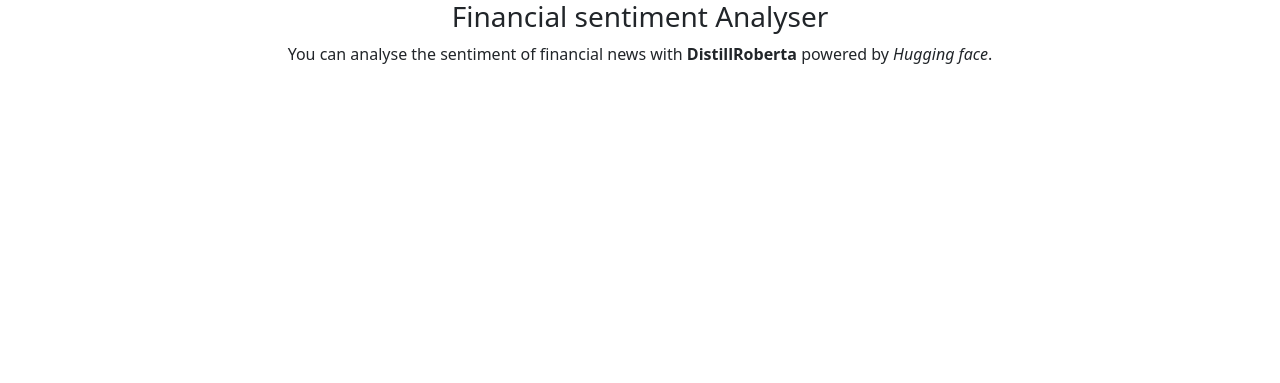
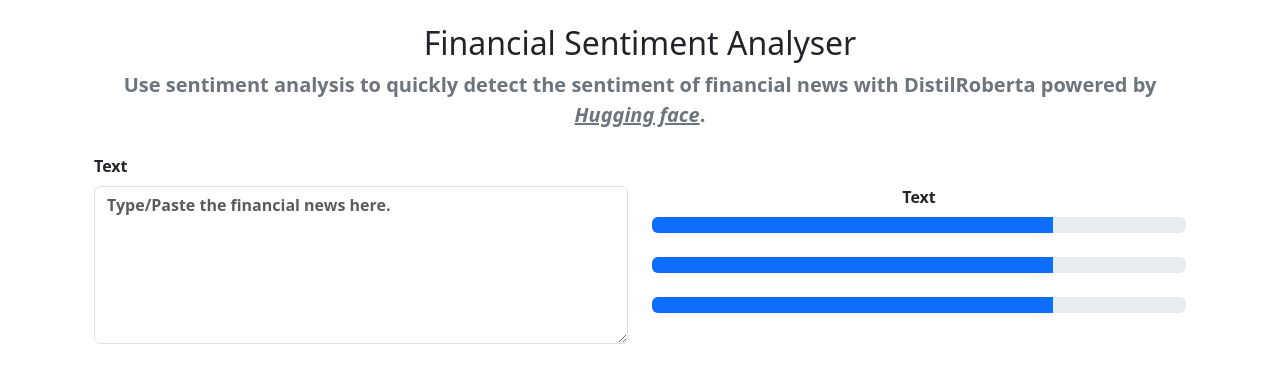
Before and after one commit to flora-shek/financal_news_sentiment_analysis, a Flask app: page / in a window 1280 px wide. Shown: the top 383 px of the page. Run offline with Flask 3, Linux system fonts and the light colour scheme.

Commit message:
added progress bar

```diff
--- a/templates/index.html
+++ b/templates/index.html
@@ -3,11 +3,44 @@
   <head>
     <title>Financial sentiment Analyser</title>
     {% include 'bootstrap.html' %}
+    <style>
+
+      textarea{
+
+      }
+    </style>
   </head>
   <body>
-    <div class="text-center">
-      <h3>Financial sentiment Analyser</h3>
-      <p>You can analyse the sentiment of financial news with <b>DistillRoberta</b> powered by <i>Hugging face</i>.</p>
+    <div class="container">
+      <div class="text-center mt-4 mb-4"">
+            <h3 class ="fs-2">Financial Sentiment Analyser</h3>
+            <p class="fw-semibold fs-5 mb-4 text-secondary">Use sentiment analysis to quickly detect the sentiment of financial news with <b class="fw-bolder">DistilRoberta</b> powered by <a href="https://https://huggingface.co/" target ="_blank" class = "fst-italic text-decoration-underline text-secondary">Hugging face</a>.</p>
+
+          <div class="container text-center mt-4">
+            <div class="row align-items-center mt-4">
+              <div class="col">
+                  <div class="text-start">
+                    <label for="textarea1" class="form-label fw-semibold">Text</label>
+                  </div>
+                 <textarea class="form-control fs-6 lh-base fw-semibold" id="textarea1" rows="6" placeholder="Type/Paste the financial news here."></textarea>
+              </div>
+              <div class="col">
+                <label for="textarea1" class="form-label fw-semibold">Text</label>
+                <div class="progress" role="progressbar" aria-label="Basic example" aria-valuenow="75" aria-valuemin="0" aria-valuemax="100">
+                  <div class="progress-bar w-75"></div>
+                </div>
+                <div class="progress mt-4" role="progressbar" aria-label="Basic example" aria-valuenow="75" aria-valuemin="0" aria-valuemax="100">
+                  <div class="progress-bar w-75"></div>
+                </div>
+                <div class="progress mt-4" role="progressbar" aria-label="Basic example" aria-valuenow="75" aria-valuemin="0" aria-valuemax="100">
+                  <div class="progress-bar w-75"></div>
+                </div>
+              </div>
+            </div>
+          </div>
+
+
+      </div>
     </div>
   </body>
 </html>
```
